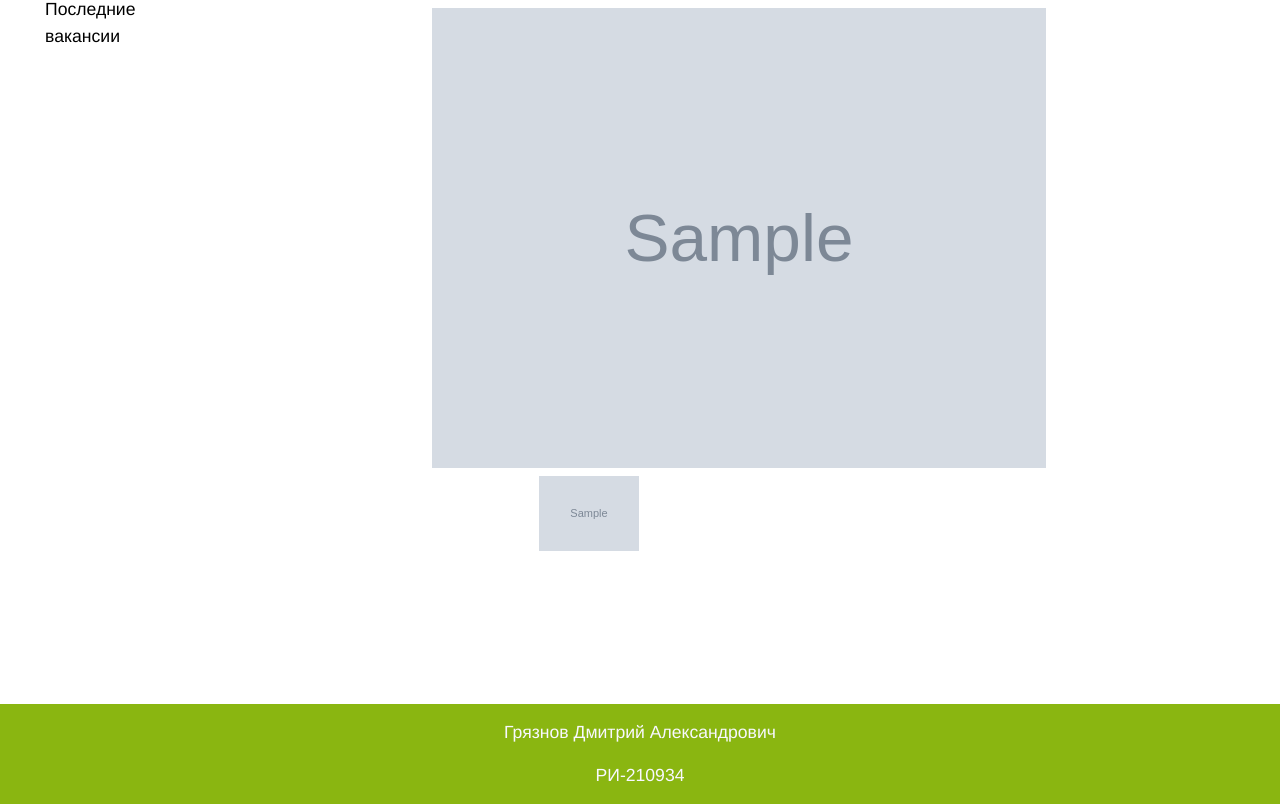
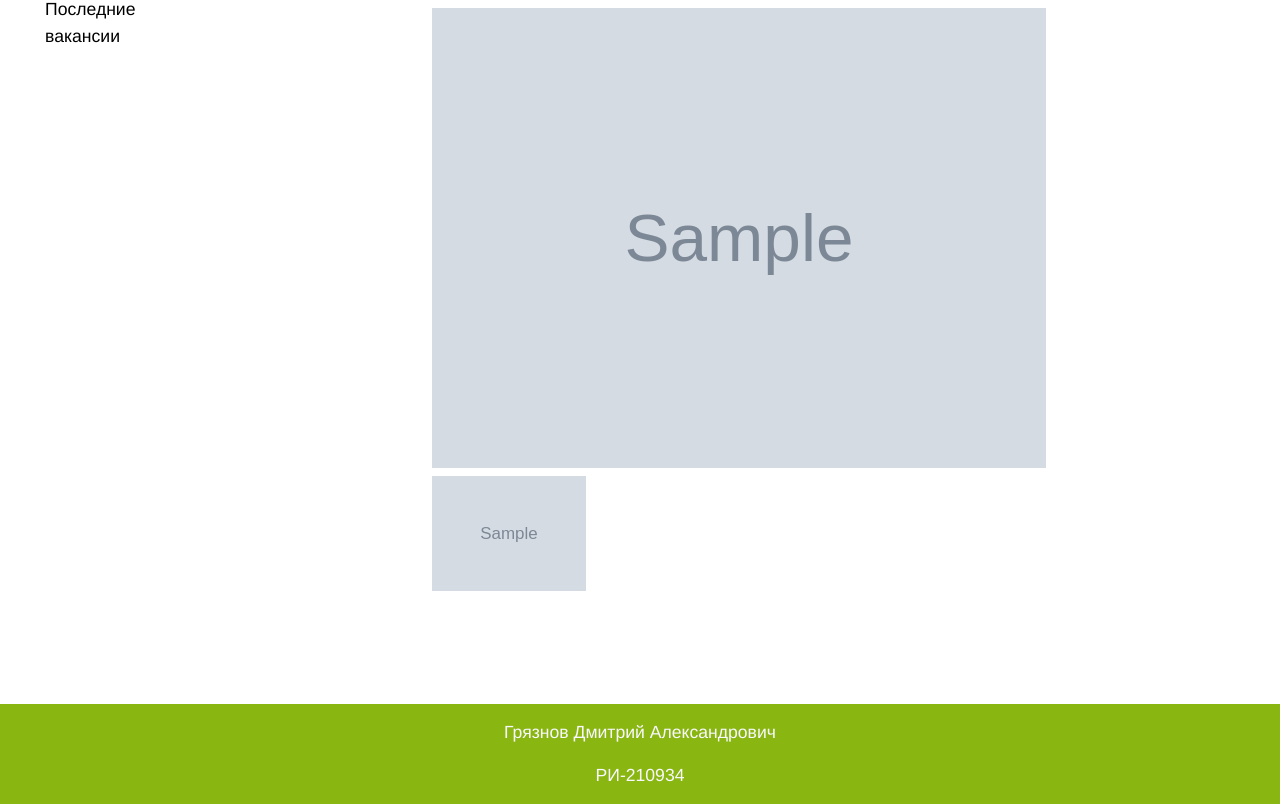
Before and after one commit to millcake666/djangoProjectURFU, a Django app: template templates/app/demand.html in a window 1280 px wide. Shown: the part 356-1160 px from the top of the page. Run offline with Django 4.2, Linux system fonts and the light colour scheme; the template is opened without the code that fills it: most values are stand-ins (such as "Sample title", 1, 10 or a date in 2020); grey boxes marked "Sample" are stand-in pictures.

Commit message:
update style

```diff
--- a/static/app/css/demand.css
+++ b/static/app/css/demand.css
@@ -24,13 +24,15 @@ td{
     width: 100%;
     display: flex;
     flex-direction: column;
-    justify-content: flex-start;
+    justify-content: center;
     align-items: center;
 }
 
 .gallery-other{
     display: flex;
+    width: 60%;
     gap: 10px;
+    flex-wrap: wrap;
 }
 
 .gallery-other img{
```
